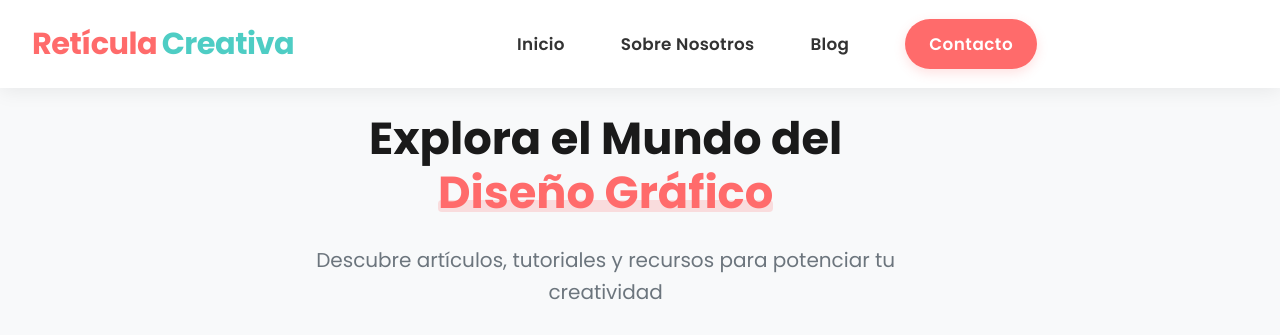
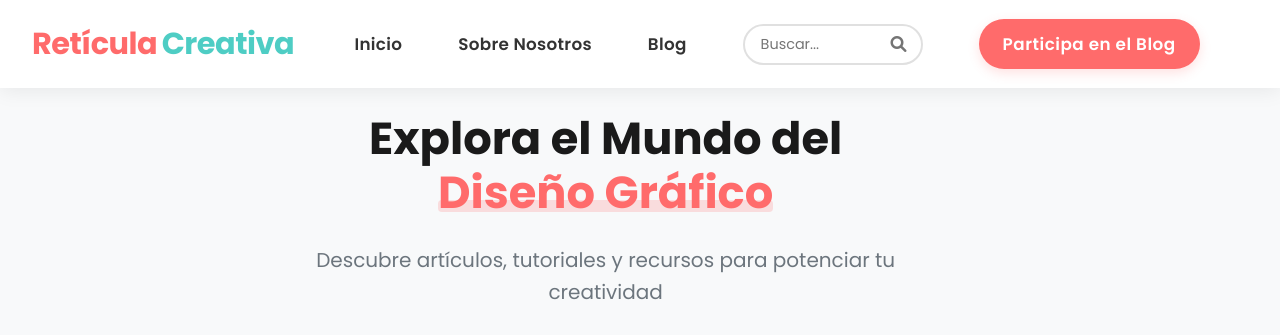
Before and after one commit to GamaHerrera/Reticula-Creativa, a website: page index.html in a window 1280 px wide. Shown: the top 335 px of the page. Drawn offline with nearby package versions, Linux system fonts and the light colour scheme; files that its build step writes are made by us from their sources.

Commit message:
add search bar

```diff
--- a/index.html
+++ b/index.html
@@ -21,7 +21,15 @@
                     <li class="nav__item"><a href="#inicio" class="nav__link active">Inicio</a></li>
                     <li class="nav__item"><a href="#sobre-nosotros" class="nav__link">Sobre Nosotros</a></li>
                     <li class="nav__item"><a href="#blog" class="nav__link">Blog</a></li>
-                    <li class="nav__item"><a href="#contacto" class="nav__link btn btn--primary">Contacto</a></li>
+                    <li class="nav__item nav__search">
+                        <form class="search-form">
+                            <input type="search" class="search-input" placeholder="Buscar..." aria-label="Buscar">
+                            <button type="submit" class="search-button" aria-label="Buscar">
+                                <i class="fas fa-search"></i>
+                            </button>
+                        </form>
+                    </li>
+                    <li class="nav__item"><a href="#contacto" class="nav__link btn btn--primary">Participa en el Blog</a></li>
                 </ul>
                 <div class="nav__close" id="nav-close">
                     <i class="fas fa-times"></i>
@@ -142,7 +150,7 @@
                     </div>
 
                     <div class="about__cta">
-                        <a href="#contacto" class="btn btn--primary">Únete a la Comunidad</a>
+                        <a href="#participa" class="nav__link nav__link--button">Participa en el Blog</a>
                         <a href="#descargas" class="btn btn--outline">Explora Recursos</a>
                     </div>
                 </div>
--- a/styles.css
+++ b/styles.css
@@ -249,6 +249,75 @@ button {
 .nav__link:hover::after,
 .nav__link.active::after {
   transform: scaleX(1);
+}
+
+/* Search Form Styles */
+.nav__search {
+  display: flex;
+  align-items: center;
+  margin: 0 0.75rem;
+}
+
+.search-form {
+  position: relative;
+  display: flex;
+  align-items: center;
+}
+
+.search-input {
+  width: 180px;
+  padding: 0.5rem 2.5rem 0.5rem 1rem;
+  border: 2px solid var(--gray-medium);
+  border-radius: 50px;
+  font-size: 0.9rem;
+  transition: all 0.3s ease;
+  background-color: var(--white);
+  color: var(--text-color);
+}
+
+.search-input:focus {
+  outline: none;
+  border-color: var(--primary-color);
+  box-shadow: 0 0 0 3px rgba(255, 107, 107, 0.2);
+  width: 220px;
+}
+
+.search-button {
+  position: absolute;
+  right: 0.5rem;
+  top: 50%;
+  transform: translateY(-50%);
+  background: none;
+  border: none;
+  color: var(--gray-dark);
+  cursor: pointer;
+  padding: 0.5rem;
+  display: flex;
+  align-items: center;
+  justify-content: center;
+  transition: color 0.3s ease;
+}
+
+.search-button:hover {
+  color: var(--primary-color);
+}
+
+/* Adjust search form for mobile */
+@media (max-width: 1200px) {
+  .nav__search {
+    order: 1;
+    width: 100%;
+    margin: 1.5rem 0 0;
+    padding: 0 0.5rem;
+  }
+
+  .search-form {
+    width: 100%;
+  }
+
+  .search-input {
+    width: 100% !important;
+  }
 }
 
 /* Estilo especial para el botón de contacto en el menú */
@@ -3232,6 +3301,10 @@ button {
     padding: 5rem 2rem;
     transition: 0.3s;
     z-index: var(--z-fixed);
+    display: flex;
+    flex-direction: column;
+    align-items: flex-start;
+    overflow-y: auto;
   }
 
   .nav__menu.show-menu {
```
